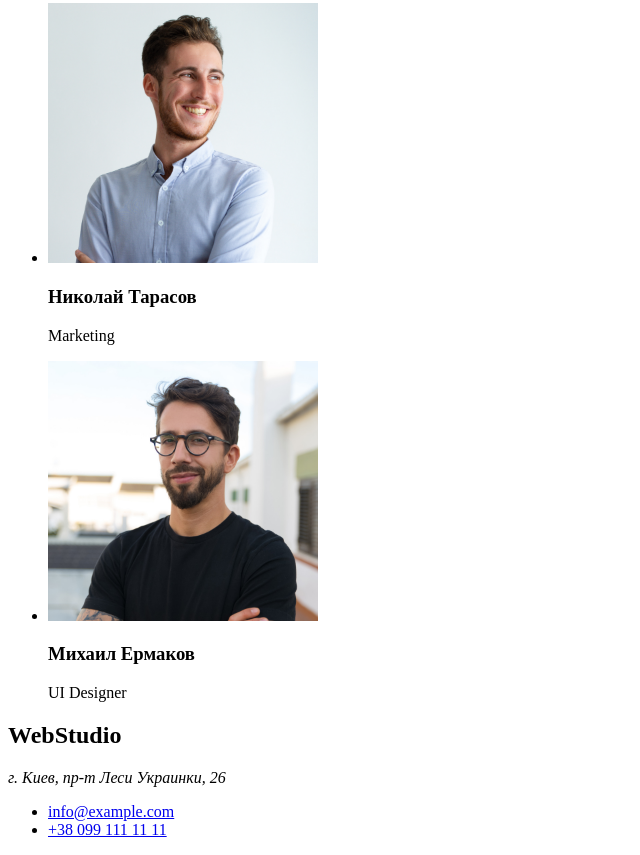
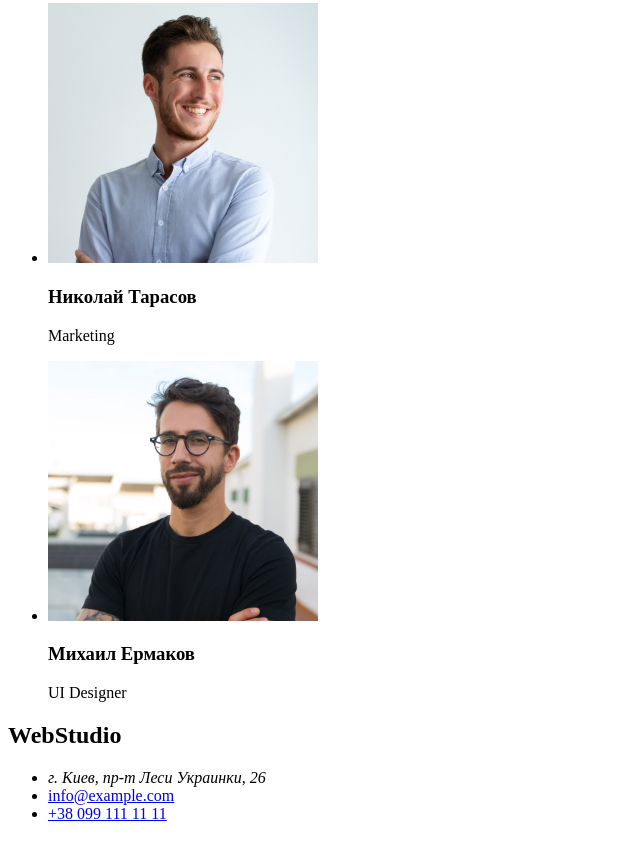
Before and after one commit to kucheryavenko/goit-markup-hw-01, a plain HTML site: page index.html in a window 1280 px wide. Shown: the part 2285-3140 px from the top of the page, without its empty margins (0-640 px from the left). Drawn offline with Linux system fonts and the light colour scheme.

Commit message:
исправил футер

```diff
--- a/index.html
+++ b/index.html
@@ -96,8 +96,8 @@
     <!-- Секция Футер -->
     <footer>
         <h2 lang="en">WebStudio</h2>
-        <address>г. Киев, пр-т Леси Украинки, 26</address>
         <ul>
+            <li><address>г. Киев, пр-т Леси Украинки, 26</address></li>
             <li><a href="mailto:info@example.com">info@example.com</a></li>
             <li><a href="tel:+380991111111">+38 099 111 11 11</a></li>
         </ul>
```
